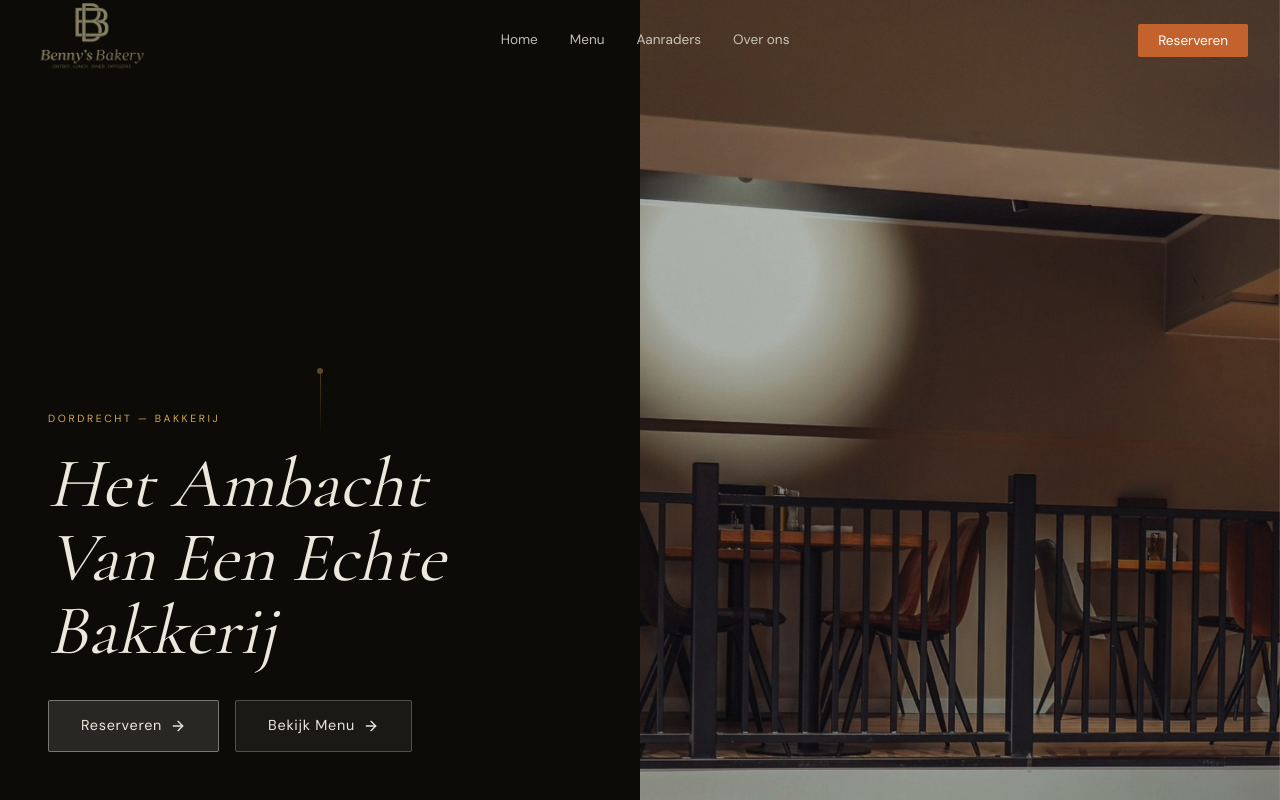
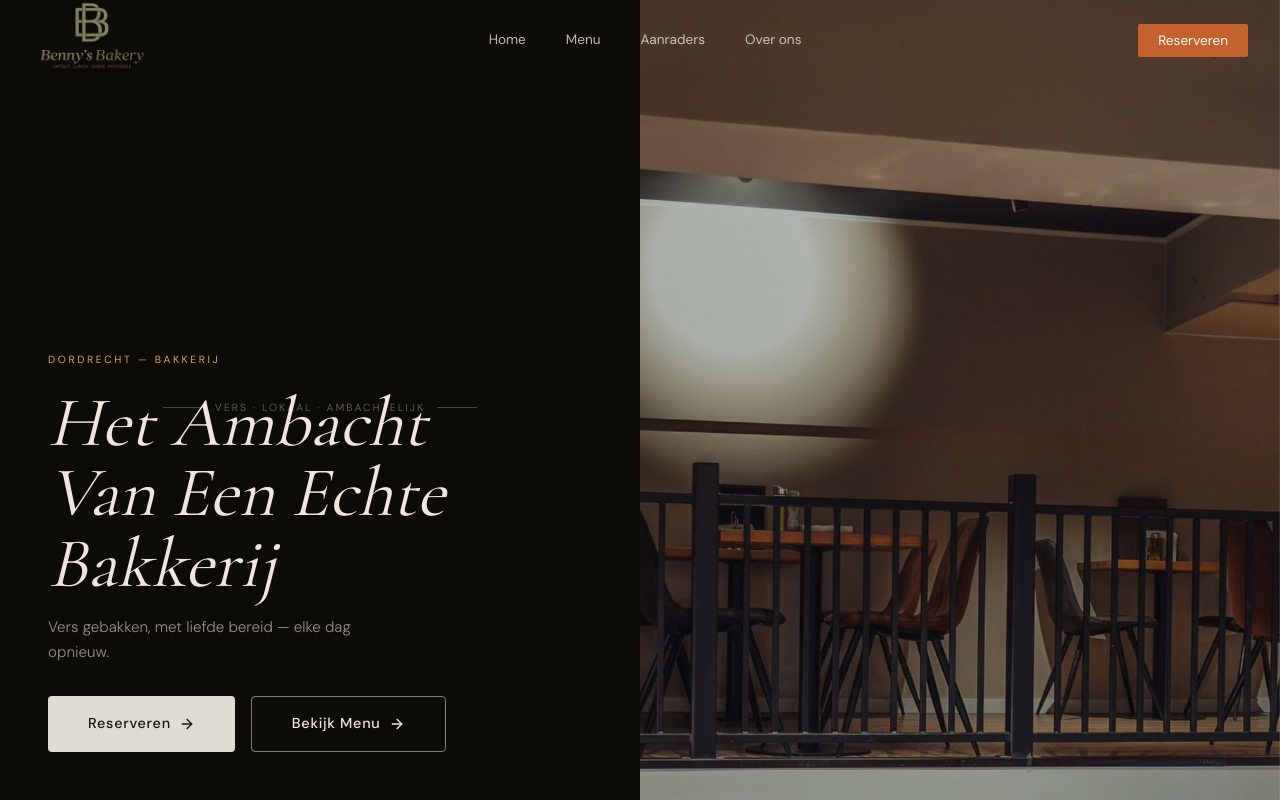
Before and after one commit to zayd83/bennys-bakery, a Next.js app: page / in a window 1280 px wide. Shown: the top 800 px of the page. Built offline with nearby package versions, Linux system fonts and the light colour scheme.

Commit message:
fix: hero redesign — circles cluster, single right photo, bigger heading, premium buttons

```diff
--- a/components/hero.tsx
+++ b/components/hero.tsx
@@ -19,62 +19,62 @@ export function Hero() {
           className="relative flex h-[60vh] w-full flex-col justify-end bg-dark p-8 md:h-full md:w-1/2 md:p-12"
           ref={ref}
         >
-          {/* Desktop Circles — clustered in upper portion */}
+          {/* Desktop Circles — tight cluster upper-left */}
           <div className="absolute inset-0 hidden md:block">
-            {/* Circle 1 — acai bowl, top-left of cluster */}
+            {/* Circle 1 — largest, leftmost */}
             <div
               className={`absolute ${isInView ? 'animate-fade-in-up' : 'opacity-0'}`}
-              style={{ top: '12%', left: '18%' }}
+              style={{ top: '10%', left: '18%' }}
             >
               <div
-                className="h-[160px] w-[160px] overflow-hidden rounded-full border-2 border-cream/25 shadow-[0_8px_32px_rgba(0,0,0,0.55)]"
-                style={{ animation: 'float 4s ease-in-out infinite' }}
+                className="h-[170px] w-[170px] overflow-hidden rounded-full shadow-[0_8px_32px_rgba(0,0,0,0.55)]"
+                style={{ animation: 'float 4s ease-in-out infinite', border: '2px solid rgba(237,232,222,0.2)' }}
               >
                 <Image
                   src="/food-dish-6.jpg"
                   alt="Vers gebakken brood"
-                  width={160}
-                  height={160}
+                  width={170}
+                  height={170}
                   className="h-full w-full object-cover"
                   priority
                 />
               </div>
             </div>
 
-            {/* Circle 2 — msemmen sandwich, center-lower */}
+            {/* Circle 2 — medium, center of cluster */}
             <div
               className={`absolute ${isInView ? 'animate-fade-in-up animation-delay-100' : 'opacity-0'}`}
-              style={{ top: '23%', left: '35%' }}
+              style={{ top: '19%', left: '31%' }}
             >
               <div
-                className="h-[140px] w-[140px] overflow-hidden rounded-full border-2 border-cream/25 shadow-[0_8px_32px_rgba(0,0,0,0.55)]"
-                style={{ animation: 'float 5s ease-in-out 1s infinite' }}
+                className="h-[145px] w-[145px] overflow-hidden rounded-full shadow-[0_8px_32px_rgba(0,0,0,0.55)]"
+                style={{ animation: 'float 5s ease-in-out 1s infinite', border: '2px solid rgba(237,232,222,0.2)' }}
               >
                 <Image
                   src="/food-dish-8.jpg"
                   alt="Marokkaanse patisserie"
-                  width={140}
-                  height={140}
+                  width={145}
+                  height={145}
                   className="h-full w-full object-cover"
                   priority
                 />
               </div>
             </div>
 
-            {/* Circle 3 — breakfast plate, top-right of cluster */}
+            {/* Circle 3 — right of cluster */}
             <div
               className={`absolute ${isInView ? 'animate-fade-in-up animation-delay-200' : 'opacity-0'}`}
-              style={{ top: '10%', left: '52%' }}
+              style={{ top: '9%', left: '44%' }}
             >
               <div
-                className="h-[150px] w-[150px] overflow-hidden rounded-full border-2 border-cream/25 shadow-[0_8px_32px_rgba(0,0,0,0.55)]"
-                style={{ animation: 'float 4.5s ease-in-out 2s infinite' }}
+                className="h-[155px] w-[155px] overflow-hidden rounded-full shadow-[0_8px_32px_rgba(0,0,0,0.55)]"
+                style={{ animation: 'float 4.5s ease-in-out 2s infinite', border: '2px solid rgba(237,232,222,0.2)' }}
               >
                 <Image
                   src="/food-dish-4.jpg"
                   alt="Artisanaal gebak"
-                  width={150}
-                  height={150}
+                  width={155}
+                  height={155}
                   className="h-full w-full object-cover"
                   priority
                 />
@@ -82,13 +82,19 @@ export function Hero() {
             </div>
           </div>
 
-          {/* Decorative gold line */}
+          {/* Option C — fills dead space at mid-point */}
           <div
-            className="absolute left-1/2 hidden -translate-x-1/2 flex-col items-center md:flex"
-            style={{ top: '46%' }}
+            className="absolute left-0 right-0 hidden items-center justify-center gap-3 md:flex"
+            style={{ top: '50%' }}
           >
-            <div className="h-1.5 w-1.5 rounded-full bg-gold/40" />
-            <div className="h-16 w-px bg-gradient-to-b from-gold/30 to-transparent" />
+            <div className="h-px w-10 bg-cream/25" />
+            <span
+              className="font-sans text-[0.65rem] uppercase tracking-[0.2em]"
+              style={{ color: 'rgba(237,232,222,0.35)' }}
+            >
+              VERS · LOKAAL · AMBACHTELIJK
+            </span>
+            <div className="h-px w-10 bg-cream/25" />
           </div>
 
           {/* Mobile Circles */}
@@ -127,12 +133,19 @@ export function Hero() {
               DORDRECHT — BAKKERIJ
             </span>
             <h1
-              className={`max-w-[480px] font-serif text-[clamp(3rem,5.5vw,5.5rem)] font-normal italic leading-[1.05] text-text-light ${
+              className={`max-w-[480px] font-serif text-[clamp(3.5rem,5.5vw,6rem)] font-normal italic leading-[1.0] text-text-light ${
                 isInView ? 'animate-fade-in-up animation-delay-400' : 'opacity-0'
               }`}
             >
               Het Ambacht Van Een Echte Bakkerij
             </h1>
+            <p
+              className={`mt-4 max-w-[360px] font-sans text-[0.95rem] font-light leading-relaxed text-text-light/60 ${
+                isInView ? 'animate-fade-in-up animation-delay-400' : 'opacity-0'
+              }`}
+            >
+              Vers gebakken, met liefde bereid — elke dag opnieuw.
+            </p>
             <div
               className={`mt-8 flex flex-wrap gap-4 ${
                 isInView ? 'animate-fade-in-up animation-delay-500' : 'opacity-0'
@@ -140,14 +153,15 @@ export function Hero() {
             >
               <Link
                 href="#reserveren"
-                className="flex items-center gap-2 rounded-sm border border-cream/40 bg-cream/[0.12] px-8 py-3.5 font-sans text-[0.9rem] tracking-[0.05em] text-text-light backdrop-blur-md transition-all hover:bg-cream/20"
+                className="flex items-center gap-2 rounded px-10 py-4 font-sans text-[0.9rem] font-medium tracking-[0.05em] text-[#1C1410] transition-all hover:bg-white"
+                style={{ background: 'rgba(237,232,222,0.95)' }}
               >
                 Reserveren
                 <ArrowRight size={16} />
               </Link>
               <Link
                 href="#menu"
-                className="flex items-center gap-2 rounded-sm border border-cream/25 bg-cream/[0.06] px-8 py-3.5 font-sans text-[0.9rem] tracking-[0.05em] text-text-light backdrop-blur-md transition-all hover:bg-cream/[0.15]"
+                className="flex items-center gap-2 rounded border border-cream/50 px-10 py-4 font-sans text-[0.9rem] font-medium tracking-[0.05em] text-[#EDE8DE] transition-all hover:border-cream/90"
               >
                 Bekijk Menu
                 <ArrowRight size={16} />
@@ -156,10 +170,8 @@ export function Hero() {
           </div>
         </div>
 
-        {/* ── Right Half — parallax image ── */}
-        {/* overflow-hidden clips the oversized inner div */}
+        {/* ── Right Half — single seamless parallax image ── */}
         <div className="relative h-[40vh] w-full overflow-hidden md:h-full md:w-1/2">
-          {/* extends ±40% so there's always image behind at max offset */}
           <div
             ref={heroParallaxRef}
             className="absolute inset-x-0"
@@ -169,7 +181,7 @@ export function Hero() {
               src="/herosection.jpg"
               alt="Benny's Bakery interieur"
               fill
-              className="object-cover"
+              className="object-cover object-center"
               priority
             />
           </div>
--- a/components/navigation.tsx
+++ b/components/navigation.tsx
@@ -39,14 +39,14 @@ export function Navigation() {
                 src="/logo-bennys.png"
                 alt="Benny's Bakery"
                 width={120}
-                height={48}
+                height={44}
                 className="object-contain"
                 priority
               />
             </Link>
 
             {/* Desktop Navigation */}
-            <div className="hidden items-center gap-8 md:flex">
+            <div className="hidden items-center gap-10 md:flex">
               {navLinks.map((link) => (
                 <Link
                   key={link.href}
```
